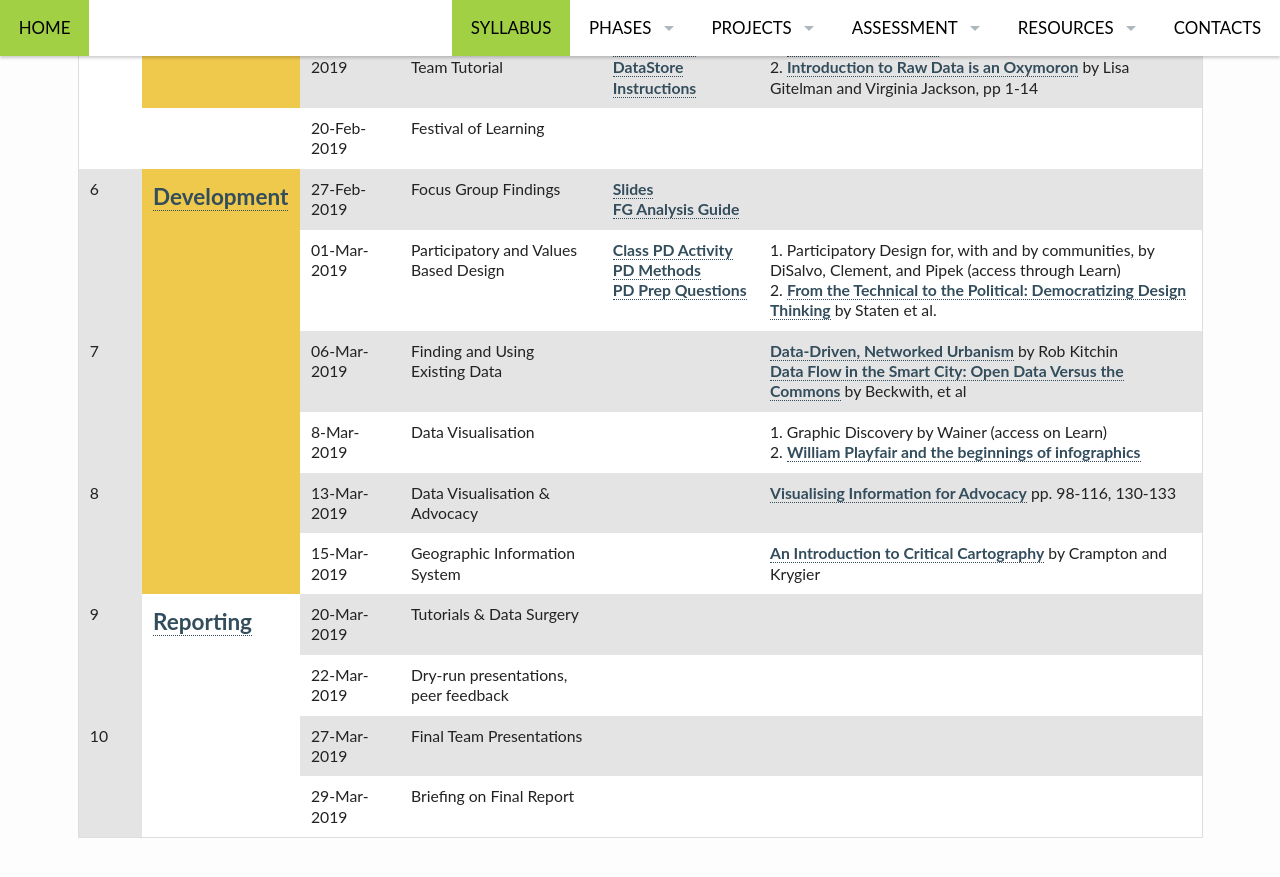
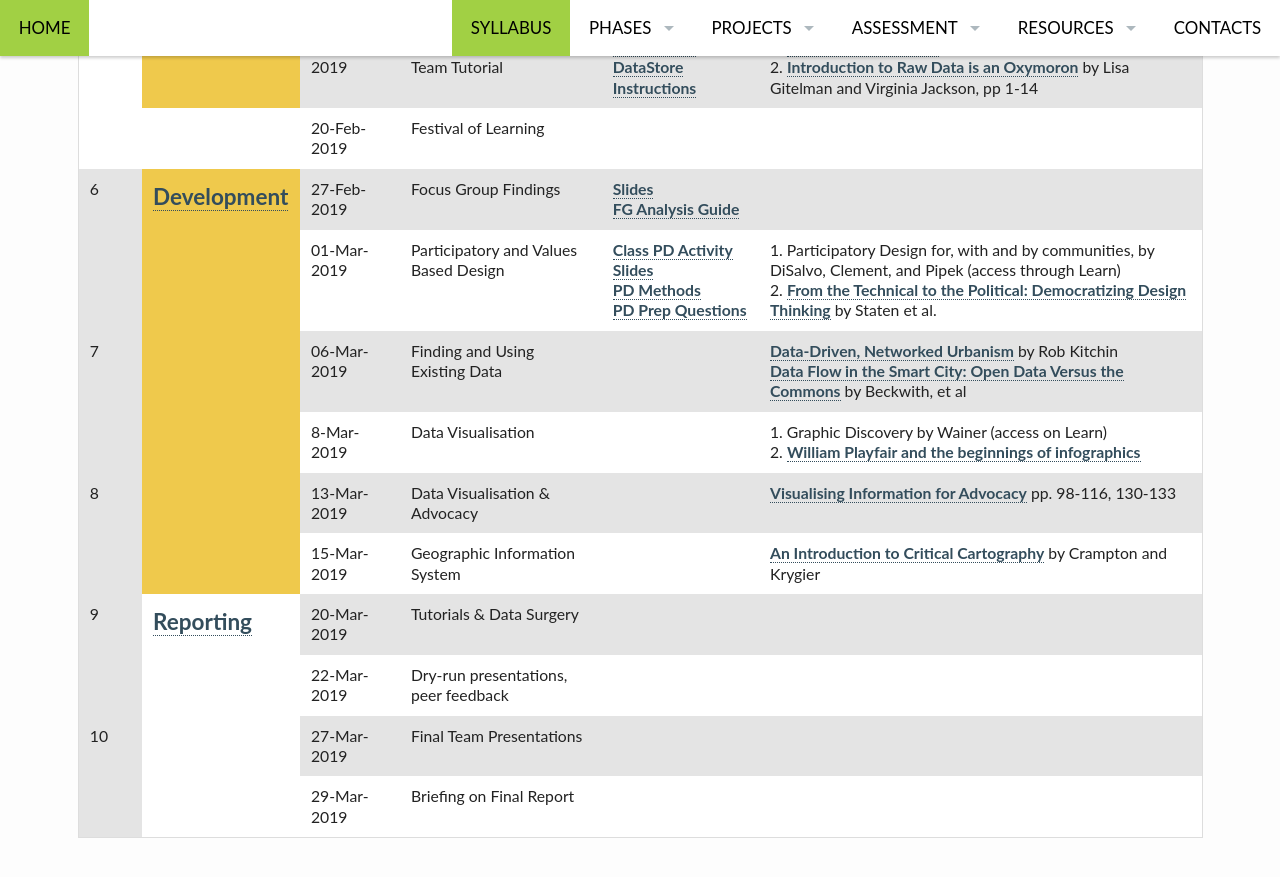
Before and after one commit to edinburghlivinglab/ddc, a Jekyll site: the page built from pages/syllabus.md, in a window 1280 px wide and 900 px high, scrolled down 1610 px. Shown: the top 877 px of the window. Built offline with Jekyll 4.4.1, drawn with Linux system fonts in a browser that asks for light colours.

Commit message:
Update syllabus.md

```diff
--- a/pages/syllabus.md
+++ b/pages/syllabus.md
@@ -183,9 +183,10 @@
             <tr>
                 <td>01-Mar-2019</td>
                 <td>Participatory and Values Based Design</td>
-                <td><a href="{{ site.baseurl }}/course_docs/PD_class_activity_handout.pdf">Class PD Activity</a><br />
-                    <a href="{{ site.baseurl }}/course_docs/PD_methods_table_final.pdf" target="_blank">PD Methods</a><br />
-                    <a href="{{ site.baseurl }}/course_docs/PD_prep_questions.pdf" target="_blank">PD Prep Questions</a></td>
+                <td><a href="{{ site.baseurl }}/course_docs/PD_Class_activity_DDC_2019.pdf">Class PD Activity</a><br />
+                 <a href="{{ site.baseurl }}/course_docs/Week6-2_Engaging_with_Users_and_PD_2019.pptxf">Slides</a><br />
+                    <a href="{{ site.baseurl }}/course_docs/PD_methods_DDC_2019.pdf" target="_blank">PD Methods</a><br />
+                    <a href="{{ site.baseurl }}/course_docs/PD_Planning_2019.pdf" target="_blank">PD Prep Questions</a></td>
                 <td>1. Participatory Design for, with and by communities, by DiSalvo, Clement, and Pipek (access through Learn)<br/>2. <a href="https://www.researchgate.net/publication/306107677_From_the_Technical_to_the_Political_Democratizing_Design_Thinking">From the Technical to the Political: Democratizing Design Thinking</a> by Staten et al.</td>
             </tr>
             <tr>
```
